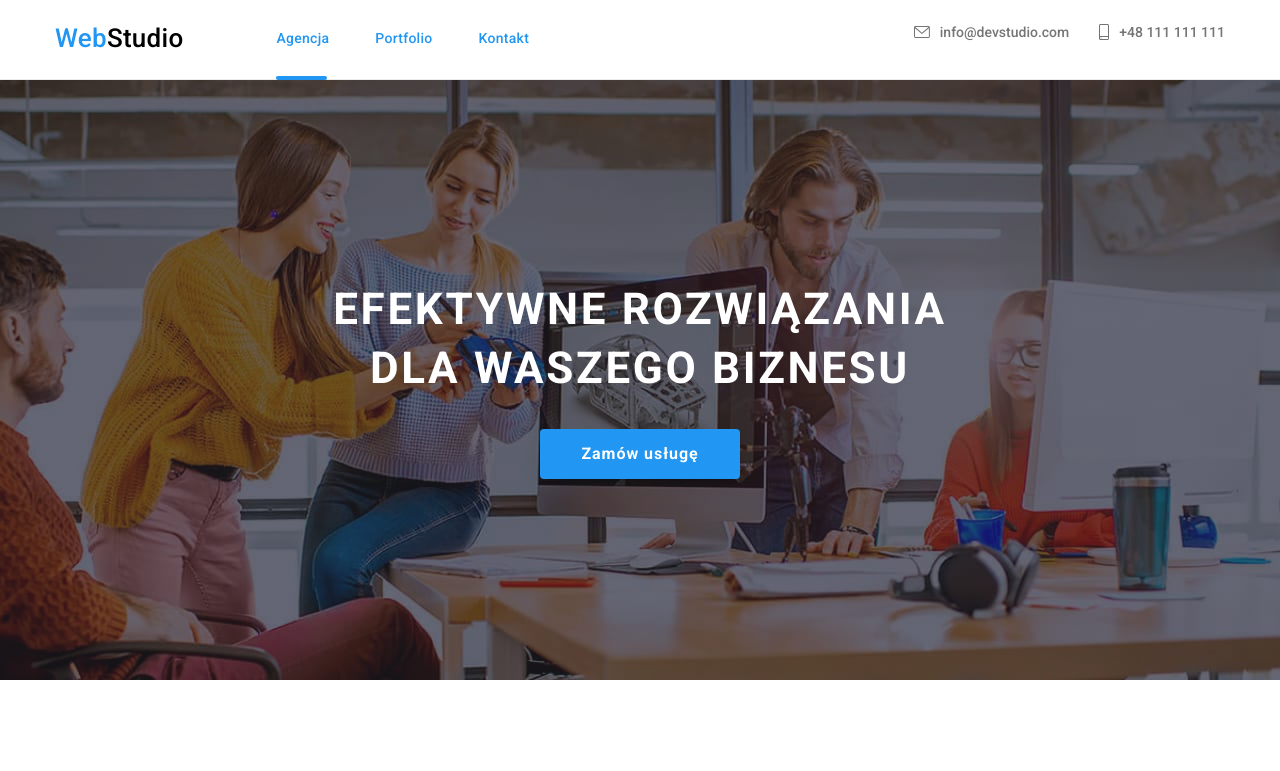
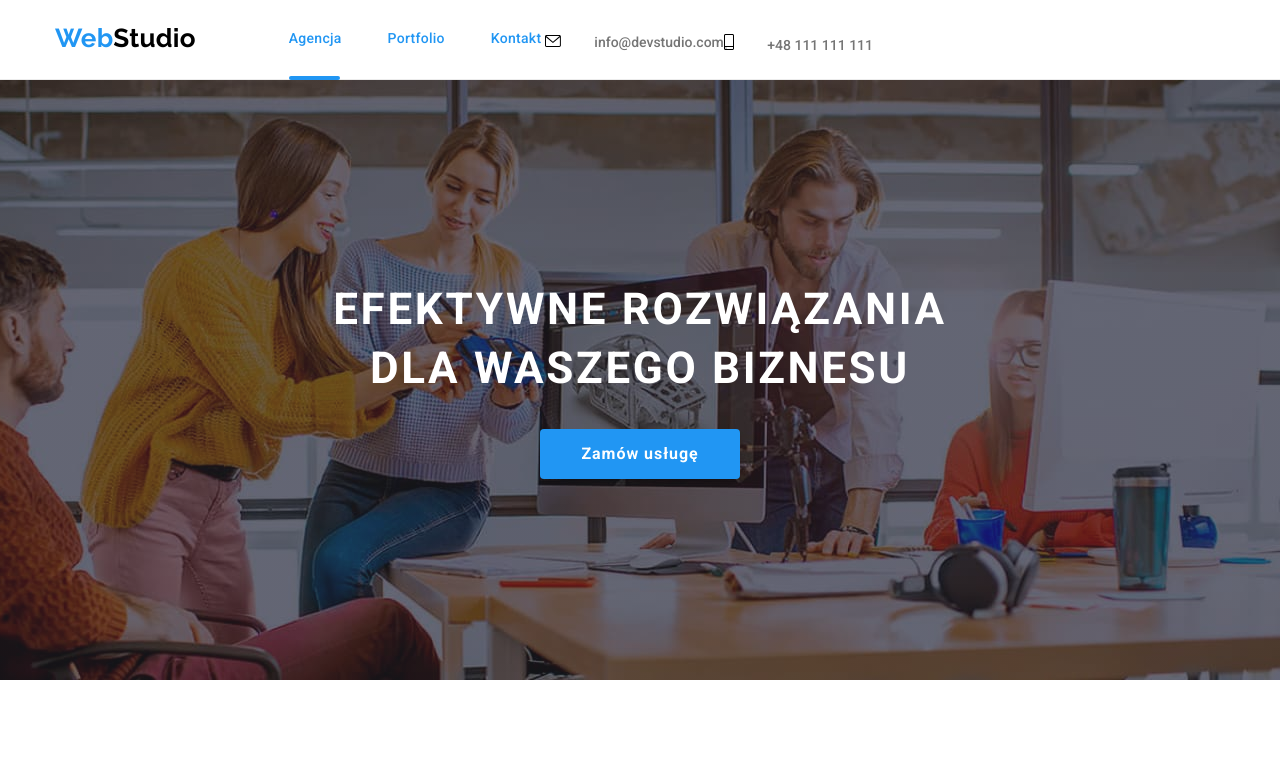
Before and after one commit to Ewa-Fal/goit-markup-hw-0-8, a plain HTML site: page index.html in a window 1280 px wide. Shown: the top 771 px of the page. Drawn offline with nearby package versions, Linux system fonts and the light colour scheme.

Commit message:
navigation

```diff
--- a/css/styles.css
+++ b/css/styles.css
@@ -34,13 +34,13 @@ body {
     margin: 0 auto;
     padding: 0 15px;
 }
-.header {
+.page-header {
     padding-top: 24px;
     padding-bottom: 25px;
     border-bottom: 1px solid rgb(236, 236, 236);
 }
 .logo {
-    font-family:var(--logo-font)
+    font-family:var(--logo-font);
     font-weight: 700;
     font-size: 26px;
     color: var(--color-blue);
@@ -49,31 +49,26 @@ body {
 }
 .logo__studio {
   color: var(--color-black);
-
 }
 .logo__studio--white {
   color: var(--color-white);
 }
-.header__nav-link,.logo__agencja,
-.header__nav-item {
-    text-decoration: none;
-    color: #000;
-}
-.header__nav {
-    display: flex;
+.nav {
+    display: inline-flex;
     justify-content: space-between;
-}
-.header__nav-list {
+    list-style: none;
+    align-items: center;
     font-weight: 500;
     font-size: 14px;
     line-height: 1.14;
     letter-spacing: 0.02em;
-    display: flex;
-    list-style: none;
     gap: 46px;
-    align-items: center;
 }
-.header__nav-active-link::after {
+.nav__link {
+  color: var(--color-blue);
+  text-decoration: none;
+}
+.nav__link--active::after {
     content: "";
     background-color: var(--color-blue);
     width: 53px;
@@ -84,29 +79,23 @@ body {
     display: block;
     top: 76px;
 }
-.header__nav-link {
-  color: var(--color-blue);
-}
-.header__contacts {
-    display: flex;
+.contact {
+    display: inline-flex;
     list-style: none;
 }
-.header__contacts-link {
-    display: flex;
+.contact__link {
     align-items: center;
     color: var(--color-gray2);
     text-decoration: none;
     gap: 10px;
-    margin-left: 10px;
     list-style: none;
-    display: flex;
     align-items: center;
     fill: var(--color-gray2);
     margin-left: 30px;
 }
-.header__nav-link:hover, .header__nav-link:focus,
-.header__contacts-link:hover, .header__contacts-link:focus,
-.header__contacts-icon:hover, .header__contacts-icon:focus
+.nav__link:hover, .nav__link:focus,
+.contact__link:hover, .contact__link:focus,
+.contact__icon:hover, .contact__icon:focus
  {
     color:var(--color-blue);
     fill: var(--color-blue);
--- a/index.html
+++ b/index.html
@@ -20,51 +20,49 @@
     href="https://fonts.googleapis.com/css2?family=Raleway:wght@700&family=Roboto:ital,wght@0,500;0,700;0,900;1,400&display=swap" rel="stylesheet">
 </head>
 
+<body>
+  <header class="page-header">
+    <section class="container">
 
-<body>
-  <header class="header">
-    <section class="container header__wrapper">
-
-      <nav class="header__nav">
-
-        <ul class="header__nav-list list">
-
+        <ul class="nav">
           <li>
             <a class="logo" href="index.html">
               Web<span class="logo__studio">Studio</span></a>
           </li>
 
           <li>
-            <a
-            class="header__nav-link header__nav-active-link" href="./index.html">
-            <span>Agencja</span>
+            <a class="nav__link nav__link--active" href="./index.html">
+            Agencja
           </a>
         </li>
 
-          <li>
-            <a class="header__nav-link" href="./portfolio.html">Portfolio</a>
+        <li>
+            <a class="nav__link" href="./portfolio.html">Portfolio</a>
           </li>
 
           <li>
-            <a class="header__nav-link" href="#">Kontakt</a>
+            <a class="nav__link" href="#">Kontakt</a>
           </li>
+
         </ul>
 
-      <ul class="header__contacts">
+      <ul class="contact">
         <li>
-          <a class="header__contacts-link" href="mailto:info@devstudio.com">
-          <svg class="header__contacts-icon" width="16" height="12">
+          <svg class="contact__icon" width="16" height="12">
             <use href="./images/icon.svg#icon-envelope"></use>
           </svg>
+          <a class="contact__link" href="mailto:info@devstudio.com">
+
           <span>info@devstudio.com</span>
         </a>
         </li>
 
         <li>
-          <a class="header__contacts-link" href="tel:48111111111">
-          <svg class="header__contacts-icon" width="10" height="16">
+          <svg class="contact__icon" width="10" height="16">
             <use href="./images/icon.svg#icon-smartphone"></use>
           </svg>
+          <a class="contact__link" href="tel:48111111111">
+
           <span>+48 111 111 111</span>
         </a>
         </li>
```
